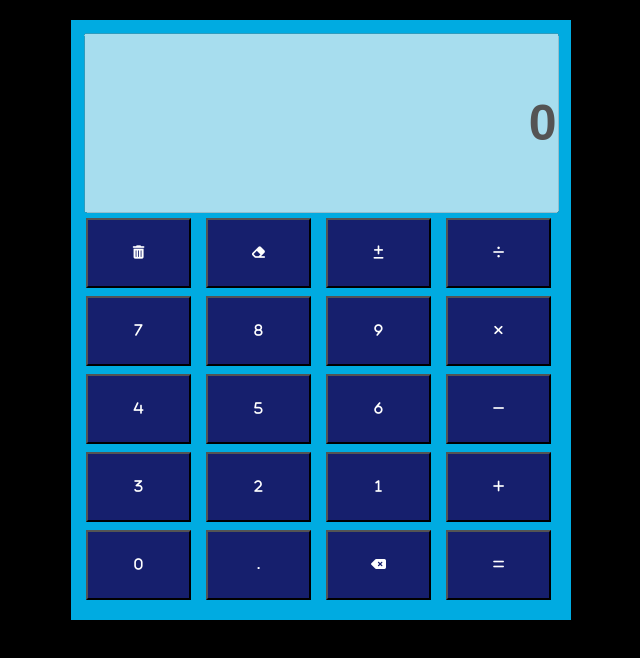
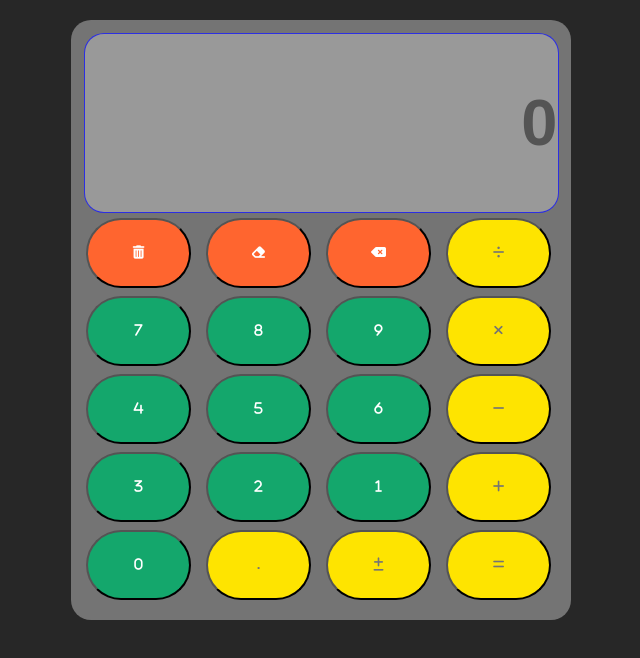
Before and after one commit to rola75/First_Calculator, a plain HTML site: page index.html in a window 1280 px wide. Shown: the whole page, without its empty margins (319-959 px from the left). Drawn offline with Linux system fonts and the light colour scheme.

Commit message:
color scheme complete and buttons set

```diff
--- a/index.html
+++ b/index.html
@@ -16,26 +16,26 @@
             <input id="screen" type="text" value=0 disabled>
         </section>
         <main>
-            <button id="button9"><i class="fa-solid fa-9"></i></button>
-            <button id="button8"><i class="fa-solid fa-8"></i></button>
-            <button id="button7"><i class="fa-solid fa-7"></i></button>
-            <button id="button6"><i class="fa-solid fa-6"></i></button>
-            <button id="button5"><i class="fa-solid fa-5"></i></button>
-            <button id="button4"><i class="fa-solid fa-4"></i></button>
-            <button id="button3"><i class="fa-solid fa-3"></i></button>
-            <button id="button2"><i class="fa-solid fa-2"></i></button>
-            <button id="button1"><i class="fa-solid fa-1"></i></button>
-            <button id="button0"><i class="fa-solid fa-0"></i></button>
-            <button id="buttonDecimial">.</button>
-            <button id="buttonEquals"><i class="fa-solid fa-equals"></i></button>
-            <button id="buttonMultiply"><i class="fa-solid fa-xmark"></i></button>
-            <button id="buttonDivide"><i class="fa-solid fa-divide"></i></button>
-            <button id="buttonSubtract"><i class="fa-solid fa-minus"></i></button>
-            <button id="buttonAdd"><i class="fa-solid fa-plus"></i></button>
-            <button id="buttonNegative"><i class="fa-solid fa-plus-minus"></i></button>
-            <button id="buttonBackSpace"><i class="fa-solid fa-delete-left"></i><i class="fa-regular fa-delete-right"></i></button>
-            <button id="buttonClear"><i class="fa-solid fa-eraser"></i></button>
-            <button id="buttonClearAll"><i class="fa-solid fa-trash-can"></i></button>
+            <button class="numButton" id="button9"><i class="fa-solid fa-9"></i></button>
+            <button class="numButton" id="button8"><i class="fa-solid fa-8"></i></button>
+            <button class="numButton" id="button7"><i class="fa-solid fa-7"></i></button>
+            <button class="numButton" id="button6"><i class="fa-solid fa-6"></i></button>
+            <button class="numButton" id="button5"><i class="fa-solid fa-5"></i></button>
+            <button class="numButton" id="button4"><i class="fa-solid fa-4"></i></button>
+            <button class="numButton" id="button3"><i class="fa-solid fa-3"></i></button>
+            <button class="numButton" id="button2"><i class="fa-solid fa-2"></i></button>
+            <button class="numButton" id="button1"><i class="fa-solid fa-1"></i></button>
+            <button class="numButton" id="button0"><i class="fa-solid fa-0"></i></button>
+            <button class="funcButton" id="buttonDecimial">.</button>
+            <button class="funcButton"" id="buttonEquals"><i class="fa-solid fa-equals"></i></button>
+            <button class="funcButton" id="buttonMultiply"><i class="fa-solid fa-xmark"></i></button>
+            <button class="funcButton" id="buttonDivide"><i class="fa-solid fa-divide"></i></button>
+            <button class="funcButton" id="buttonSubtract"><i class="fa-solid fa-minus"></i></button>
+            <button class="funcButton" id="buttonAdd"><i class="fa-solid fa-plus"></i></button>
+            <button class="funcButton" id="buttonNegative"><i class="fa-solid fa-plus-minus"></i></button>
+            <button class="delButton" id="buttonBackSpace"><i class="fa-solid fa-delete-left"></i><i class="fa-regular fa-delete-right"></i></button>
+            <button class="delButton" id="buttonClear"><i class="fa-solid fa-eraser"></i></button>
+            <button class="delButton" id="buttonClearAll"><i class="fa-solid fa-trash-can"></i></button>
         </main>
     </div>
     <script src="./script.js"></script>
--- a/styles.scss
+++ b/styles.scss
@@ -6,7 +6,7 @@
 }
 
 body {
-    background-color: black;
+    background-color: #272727;
     display: flex;
     justify-content: center;
 }
@@ -19,7 +19,8 @@ div {
     width: 500px;
     height: 600px;
     margin: 20px 20px;
-    background-color: #00ABE1;
+    background-color: #747474;
+    border-radius: 20px;
 }
 
 section {
@@ -30,9 +31,11 @@ section {
 
     input {
         text-align: right;
-        font-size: 50px;
+        font-size: 65px;
         width: 100%;
         height: 100%;
+        border-radius: 20px;
+        border: 0.5px rgba(43, 46, 228, 0.986) solid;
     }
 }
 
@@ -121,11 +124,11 @@ main {
     padding-left: 10px;
     display: grid;
     grid-template-areas:
-        "buttonClearAll buttonClear buttonNegative buttonDivide"
+        "buttonClearAll buttonClear buttonBackSpace buttonDivide"
         "button7 button8 button9 buttonMultiply"
         "button4 button5 button6 buttonSubtract"
         "button3 button2 button1 buttonAdd"
-        "button0 buttonDecimial buttonBackSpace buttonEquals";
+        "button0 buttonDecimial buttonNegative buttonEquals";
     width: 98%;
     height: 65%;
 }
@@ -135,10 +138,24 @@ button {
     height: 70px;
     background-color: #161F6D;
     color: white;
+    border-radius: 100px;
 }
 
 button:active {
-    background-color: lightblue;
-    color: black;
+    background-color: #272727;
+    color: whitesmoke;
 
 }
+
+.numButton {
+    background-color: #14a76c;
+}
+
+.delButton {
+    background-color: #ff652f;
+}
+
+.funcButton {
+    background-color: #fee400;
+    color: #747474;
+}
```
Also changed, not shown: styles.css.
